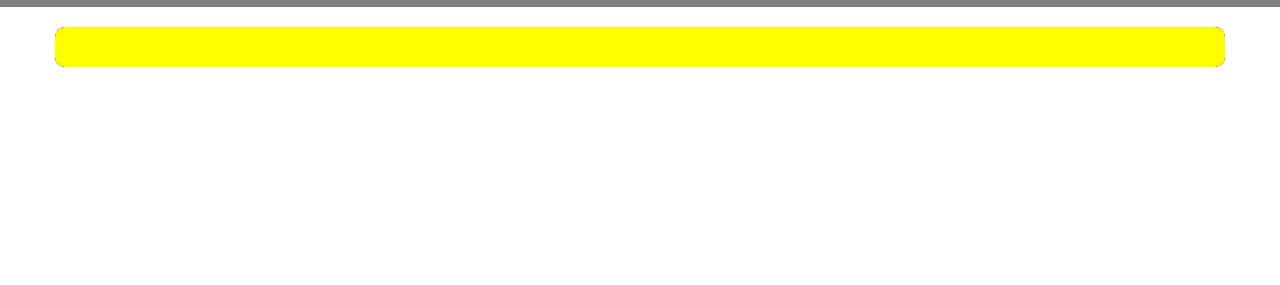
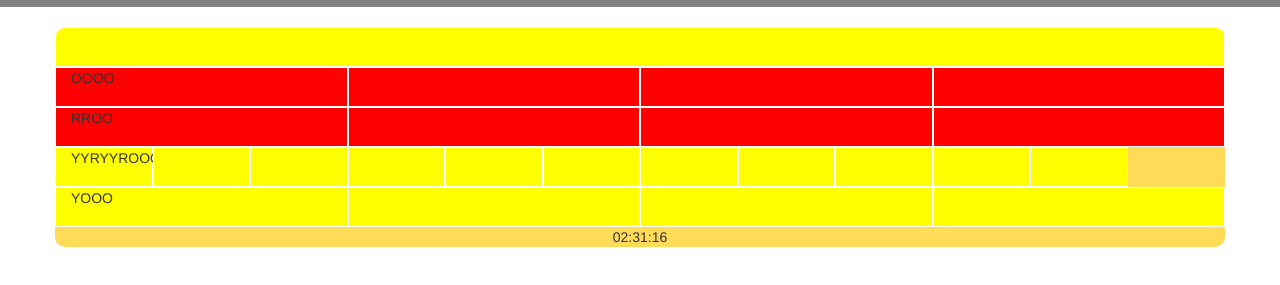
Before and after one commit to looneylu/BerlinClock, a website: page WebSite/src/BerlinClock.html in a window 1280 px wide. Shown: the part 63-348 px from the top of the page. Drawn offline with nearby package versions, Linux system fonts and the light colour scheme.

Commit message:
Added TimeStamp

```diff
--- a/WebSite/Scripts/app.js
+++ b/WebSite/Scripts/app.js
@@ -4,8 +4,18 @@ var myAngularBerlinClockApp = new angular.module("BerlinClockApp", []);
 myAngularBerlinClockApp.controller('SecondsController', ['$scope', '$interval', function($scope, $interval){
 
 	$interval(function(){
-		secondsOn = secondsTime(new Date());
-		$scope.on = secondsOn;
+		time = new Date();
+		secondsOn = secondsTime(time);
+		$scope.secondsLamp = secondsOn;
+		fiveHourLamps = fifthHoursTime(time);
+		$scope.fiveHourLamps = fiveHourLamps;
+		singleHourLamps = singleHoursTime(time);
+		$scope.singleHourLamps = singleHourLamps;
+		minutesOfFiveLamps = fifthMinutesTime(time);
+		$scope.fiveMinuteLamps = minutesOfFiveLamps;
+		minuteLamps = singleMinutesTime(time);
+		$scope.minuteLamps = minuteLamps;
+		$scope.timeString = time;
 		}, 1000
 	);
 }])
--- a/WebSite/src/BerlinClock.html
+++ b/WebSite/src/BerlinClock.html
@@ -4,6 +4,7 @@
 
 	<script type="text/javascript" src="../../bower_components/angular/angular.js"></script>
 	<link rel="stylesheet" href="https://maxcdn.bootstrapcdn.com/bootstrap/3.3.4/css/bootstrap.min.css">
+	<script src="https://maxcdn.bootstrapcdn.com/bootstrap/3.3.4/js/bootstrap.min.js"></script>
 </head>
 <style type="text/css">
 	.header{
@@ -11,16 +12,41 @@
 		text-align: center;
 	}
 	#berlinClock{
-		background-color: black;
+		background-color:#FFDB58;
 		border-radius: 10px 10px 10px 10px;
 	}
 	.yellow{
 		height: 40px;
 		background-color: yellow;
-		border-radius: 10px 10px 10px 10px;
+		border: 1px solid white;
+		border-radius: 10px 10px 0px 0px;
 	}
 	#secondsOn{
 		height: 40px;
+	}
+
+	.fivehours{
+		height:40px;
+		background-color: red;
+		border:1px solid white;
+	}
+	.singleHours{
+		height:40px;
+		background-color: red;
+		border:1px solid white;
+	}
+	.minutesOfFive{
+		height: 40px;
+		background-color: yellow;
+		border:1px solid white;
+	}
+	.minutes{
+		height: 40px;
+		background-color: yellow;
+		border:1px solid white;
+	}
+	#time{
+		text-align: center;
 	}
 </style>
 <body ng-app="BerlinClockApp">
@@ -34,11 +60,40 @@
 	</div>
 	</br>
 	<div id="berlinClock" class="container" ng-controller="SecondsController">
-		<div ng-class="{yellow: on}" id="secondsOn" class="row">
+		<div ng-class="{yellow: secondsLamp}" id="secondsOn" class="row">
 			<div class="ticker col-sm-12"></div>
 		</div>
-	</div>
-
-
+		<div id="hoursOfFive" class="row">
+		    <div class="fiveHours col-sm-3">{{fiveHourLamps}}</div>
+		    <div class="fiveHours col-sm-3"></div>
+		    <div class="fiveHours col-sm-3"></div>
+		    <div class="fiveHours col-sm-3"></div>
+		</div>
+		<div id="hours" class="row">
+			<div class="singleHours col-sm-3">{{singleHourLamps}}</div>
+			<div class="singleHours col-sm-3"></div>
+			<div class="singleHours col-sm-3"></div>
+			<div class="singleHours col-sm-3"></div>
+		</div>
+		<div id="minutesOfFive" class="row">
+			<div class="minutesOfFive col-sm-1">{{fiveMinuteLamps}}</div>
+			<div class="minutesOfFive col-sm-1"></div>
+			<div class="minutesOfFive col-sm-1"></div>
+			<div class="minutesOfFive col-sm-1"></div>
+			<div class="minutesOfFive col-sm-1"></div>
+			<div class="minutesOfFive col-sm-1"></div>
+			<div class="minutesOfFive col-sm-1"></div>
+			<div class="minutesOfFive col-sm-1"></div>
+			<div class="minutesOfFive col-sm-1"></div>
+			<div class="minutesOfFive col-sm-1"></div>
+			<div class="minutesOfFive col-sm-1"></div>
+		</div>
+		<div id="minutes" class="row">
+			<div class="minutes col-sm-3">{{minuteLamps}}</div>
+			<div class="minutes col-sm-3"></div>
+			<div class="minutes col-sm-3"></div>
+			<div class="minutes col-sm-3"></div>
+		</div>
+		<div id="time" class>{{timeString | date: 'HH:mm:ss'}}</div>
 </body>
 </html>
```
